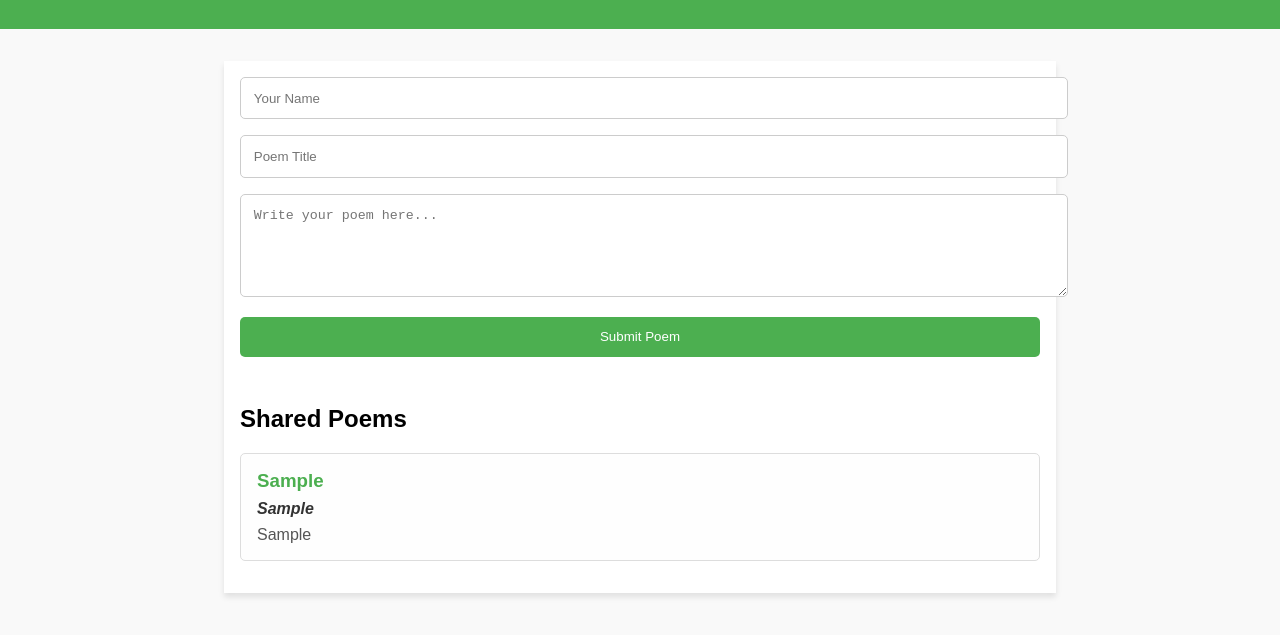
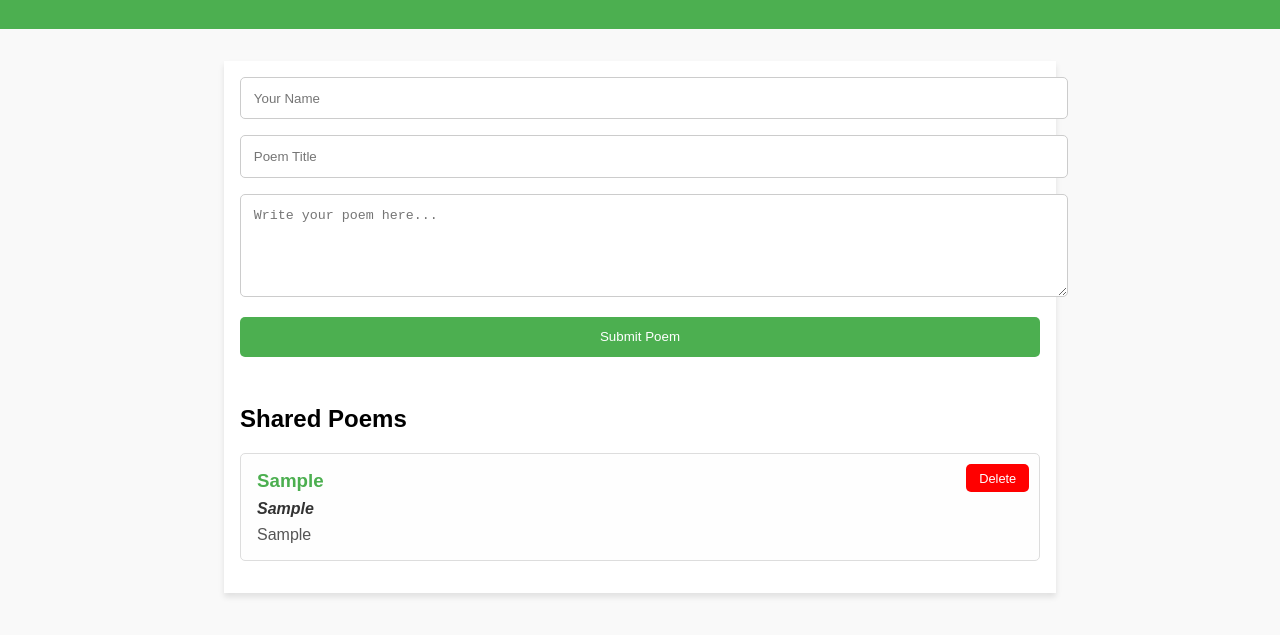
Before and after one commit to VixerSTW/poetry-, a plain HTML site: page index.html in a window 1280 px wide. Both pictures are taken after typing "Sample", "Sample", "Sample" into the empty fields and a click on the button "Submit Poem". Shown: the part 117-752 px from the top of the page. Drawn offline with Linux system fonts and the light colour scheme.

Commit message:
index.html

```diff
--- a/index.html
+++ b/index.html
@@ -49,6 +49,7 @@
             margin-bottom: 1rem;
             border-radius: 5px;
             background-color: #fefefe;
+            position: relative;
         }
         .poem h3 {
             margin: 0;
@@ -62,6 +63,21 @@
         .poem p {
             margin: 0.5rem 0 0;
             color: #555;
+        }
+        .delete-btn {
+            position: absolute;
+            top: 10px;
+            right: 10px;
+            background-color: red;
+            color: white;
+            border: none;
+            border-radius: 5px;
+            padding: 0.4rem 0.8rem;
+            cursor: pointer;
+            font-size: 0.8rem;
+        }
+        .delete-btn:hover {
+            background-color: darkred;
         }
     </style>
 </head>
@@ -82,7 +98,7 @@
         </section>
     </main>
     <script>
-        const poemList = JSON.parse(localStorage.getItem('poems')) || [];
+        let poemList = JSON.parse(localStorage.getItem('poems')) || [];
 
         function displayPoems() {
             const poemListContainer = document.getElementById('poemList');
@@ -94,6 +110,7 @@
                     <h3>${poem.name || 'Anonymous'}</h3>
                     <h4>${poem.title || 'Untitled'}</h4>
                     <p>${poem.text}</p>
+                    <button class="delete-btn" onclick="deletePoem(${index})">Delete</button>
                 `;
                 poemListContainer.appendChild(poemDiv);
             });
@@ -113,6 +130,12 @@
             document.getElementById('poemForm').reset();
         }
 
+        function deletePoem(index) {
+            poemList.splice(index, 1);
+            localStorage.setItem('poems', JSON.stringify(poemList));
+            displayPoems();
+        }
+
         document.getElementById('poemForm').addEventListener('submit', submitPoem);
         displayPoems();
     </script>
```
